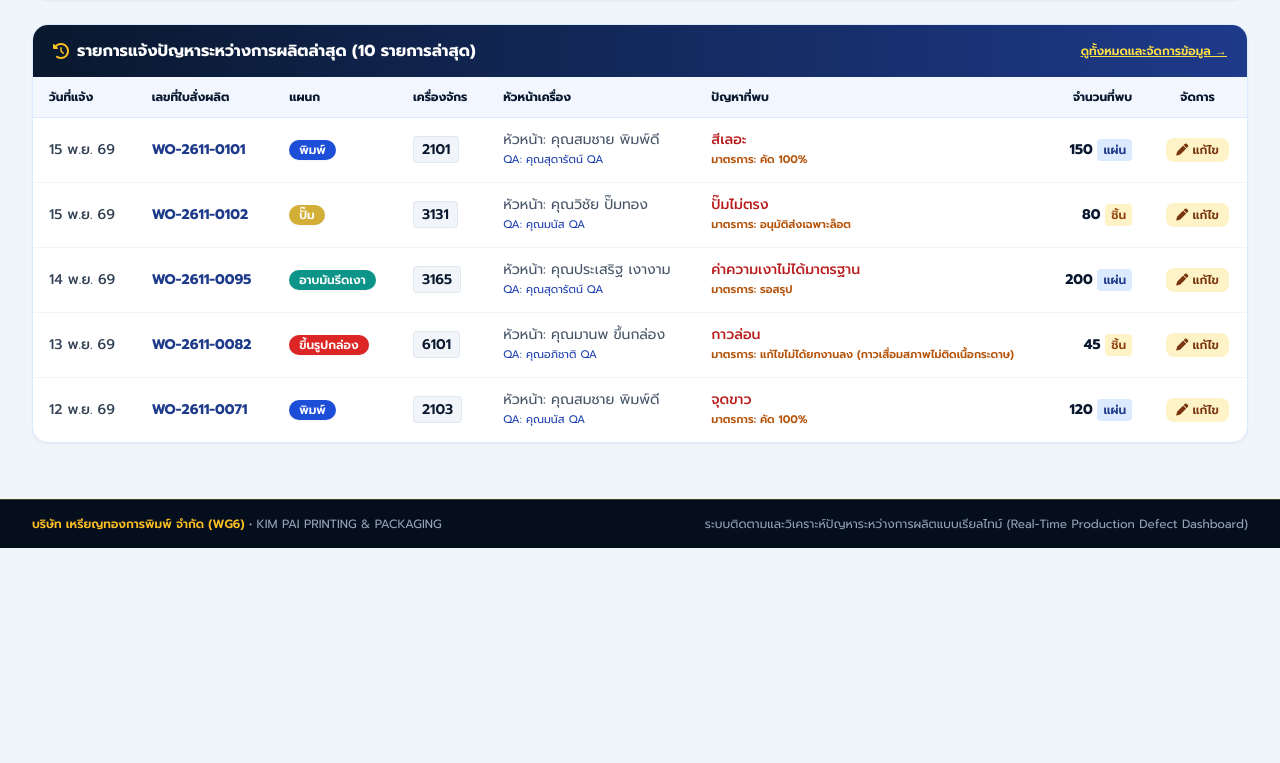
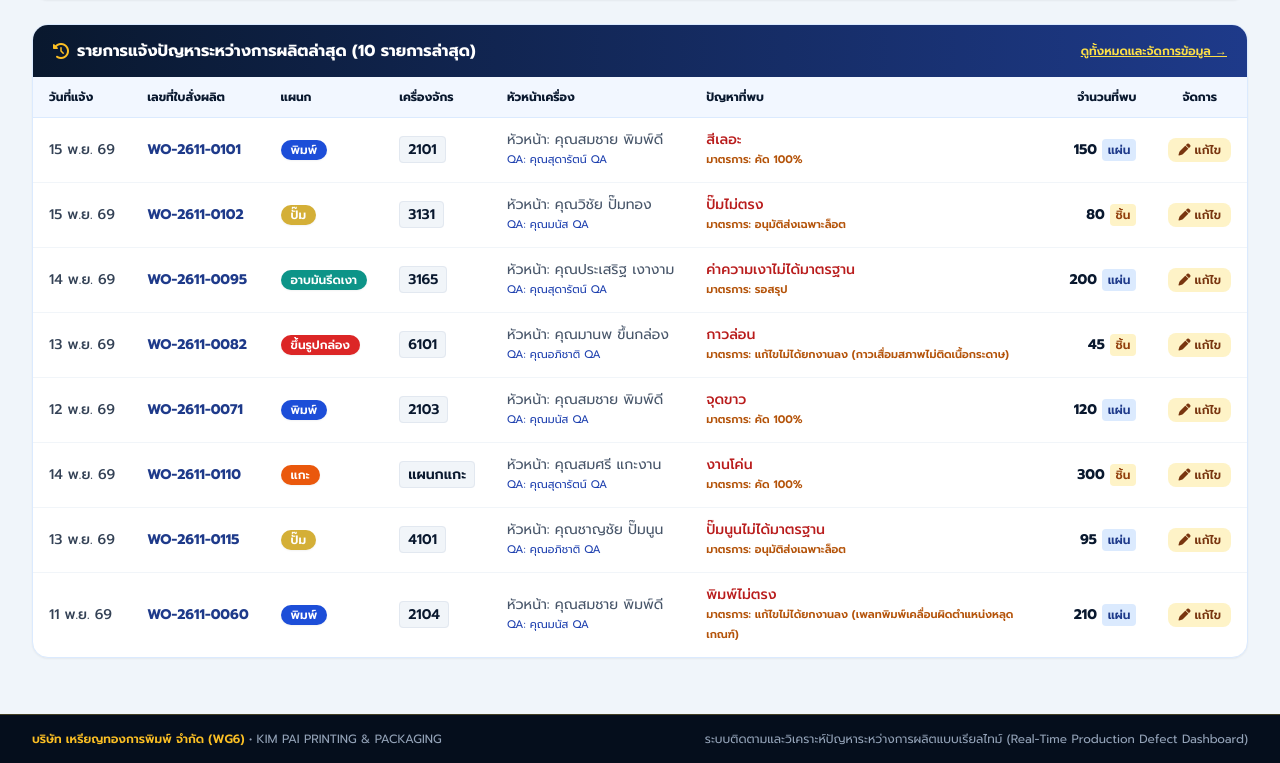
Before and after one commit to phrthida172-star/WG6_Defect, a plain HTML site: page index.html in a window 1280 px wide. Shown: the part 1692-2455 px from the top of the page. Before the commit the page ends 2240 px from the top, so only its background shows below. Drawn offline with nearby package versions, Linux system fonts and the light colour scheme.

Commit message:
Update index.html

```diff
--- a/index.html
+++ b/index.html
@@ -1069,7 +1069,7 @@ function formatDateValue(val) {
             "ปั้มนูนไม่ตรง", "ปั๊มเคไม่ตรง", "ขุยกระดาษ", "ปั๊มกล่องเกย", "ปั๊มกล่องเอียง",
             "ปั๊มนูนไม่ถูกตำแหน่ง", "ปั๊มเคไม่ถูกตำแหน่ง", "กาวล่อน", "กาวติด", "กาวเลอะ",
             "กาวเอียง", "กาวไม่ตรงตำแหน่ง", "ติดกล่องห่าง", "ติดกล่องเกย", "ติดกล่องเอียง",
-            "ลังบรรจุไม่ได้มาตรฐาน", "คัด100%ไม่มีประสิทธิภาพ", "งานโค่น"
+            "ลังบรรจุไม่ได้มาตรฐาน", "คัด100%ไม่มีประสิทธิภาพ", "งานโค่น", "ไม่ปฏิบัติตามระบบ"
         ];
 
         // ชุดสีสำหรับแยกสีแต่ละแท่งกราฟ
@@ -1175,13 +1175,16 @@ function formatDateValue(val) {
                 { id: 'WG6-1002', date: getISODateOffset(0), workOrder: 'WO-2611-0102', department: 'ปั๊ม', machine: '3131', operator: 'คุณวิชัย ปั๊มทอง', qaName: 'คุณมนัส QA', defect: 'ปั๊มไม่ตรง', quantity: 80, unit: 'ชิ้น', correctiveAction: 'อนุมัติส่งเฉพาะล็อต', cancelReason: 'ตรวจสอบแล้วอยู่ในเกณฑ์ยอมรับได้' },
                 { id: 'WG6-1003', date: getISODateOffset(-1), workOrder: 'WO-2611-0095', department: 'อาบมันรีดเงา', machine: '3165', operator: 'คุณประเสริฐ เงางาม', qaName: 'คุณสุดารัตน์ QA', defect: 'ค่าความเงาไม่ได้มาตรฐาน', quantity: 200, unit: 'แผ่น', correctiveAction: 'รอสรุป', cancelReason: 'รอหัวหน้าแผนกอนุมัติซ้ำ' },
                 { id: 'WG6-1004', date: getISODateOffset(-2), workOrder: 'WO-2611-0082', department: 'ขึ้นรูปกล่อง', machine: '6101', operator: 'คุณมานพ ขึ้นกล่อง', qaName: 'คุณอภิชาติ QA', defect: 'กาวล่อน', quantity: 45, unit: 'ชิ้น', correctiveAction: 'แก้ไขไม่ได้ยกงานลง', cancelReason: 'กาวเสื่อมสภาพไม่ติดเนื้อกระดาษ' },
-                { id: 'WG6-1005', date: getISODateOffset(-3), workOrder: 'WO-2611-0071', department: 'พิมพ์', machine: '2103', operator: 'คุณสมชาย พิมพ์ดี', qaName: 'คุณมนัส QA', defect: 'จุดขาว', quantity: 120, unit: 'แผ่น', correctiveAction: 'คัด 100%', cancelReason: 'ทำความสะอาดลูกยางแล้วคัดใหม่' }
+                { id: 'WG6-1005', date: getISODateOffset(-3), workOrder: 'WO-2611-0071', department: 'พิมพ์', machine: '2103', operator: 'คุณสมชาย พิมพ์ดี', qaName: 'คุณมนัส QA', defect: 'จุดขาว', quantity: 120, unit: 'แผ่น', correctiveAction: 'คัด 100%', cancelReason: 'ทำความสะอาดลูกยางแล้วคัดใหม่' },
+                { id: 'WG6-1006', date: getISODateOffset(-1), workOrder: 'WO-2611-0110', department: 'แกะ', machine: 'แผนกแกะ', operator: 'คุณสมศรี แกะงาน', qaName: 'คุณสุดารัตน์ QA', defect: 'งานโค่น', quantity: 300, unit: 'ชิ้น', correctiveAction: 'คัด 100%', cancelReason: 'คัดแยกชิ้นงานที่โค่นออก' },
+                { id: 'WG6-1007', date: getISODateOffset(-2), workOrder: 'WO-2611-0115', department: 'ปั๊ม', machine: '4101', operator: 'คุณชาญชัย ปั๊มนูน', qaName: 'คุณอภิชาติ QA', defect: 'ปั๊มนูนไม่ได้มาตรฐาน', quantity: 95, unit: 'แผ่น', correctiveAction: 'อนุมัติส่งเฉพาะล็อต', cancelReason: 'ความลึกนูนอยู่ในพิกัดยอมรับ' },
+                { id: 'WG6-1008', date: getISODateOffset(-4), workOrder: 'WO-2611-0060', department: 'พิมพ์', machine: '2104', operator: 'คุณสมชาย พิมพ์ดี', qaName: 'คุณมนัส QA', defect: 'พิมพ์ไม่ตรง', quantity: 210, unit: 'แผ่น', correctiveAction: 'แก้ไขไม่ได้ยกงานลง', cancelReason: 'เพลทพิมพ์เคลื่อนผิดตำแหน่งหลุดเกณฑ์' }
             ];
             allRecords = sample;
             saveRecordsToStorage();
             refreshAllViews();
             if (showNoti) {
-                showToast('โหลดข้อมูลตัวอย่าง WG6 สำเร็จแล้ว', 'success');
+                showToast('เพิ่มรายการข้อมูลตัวอย่างใหม่เรียบร้อยแล้ว', 'success');
             }
         }
 
```
